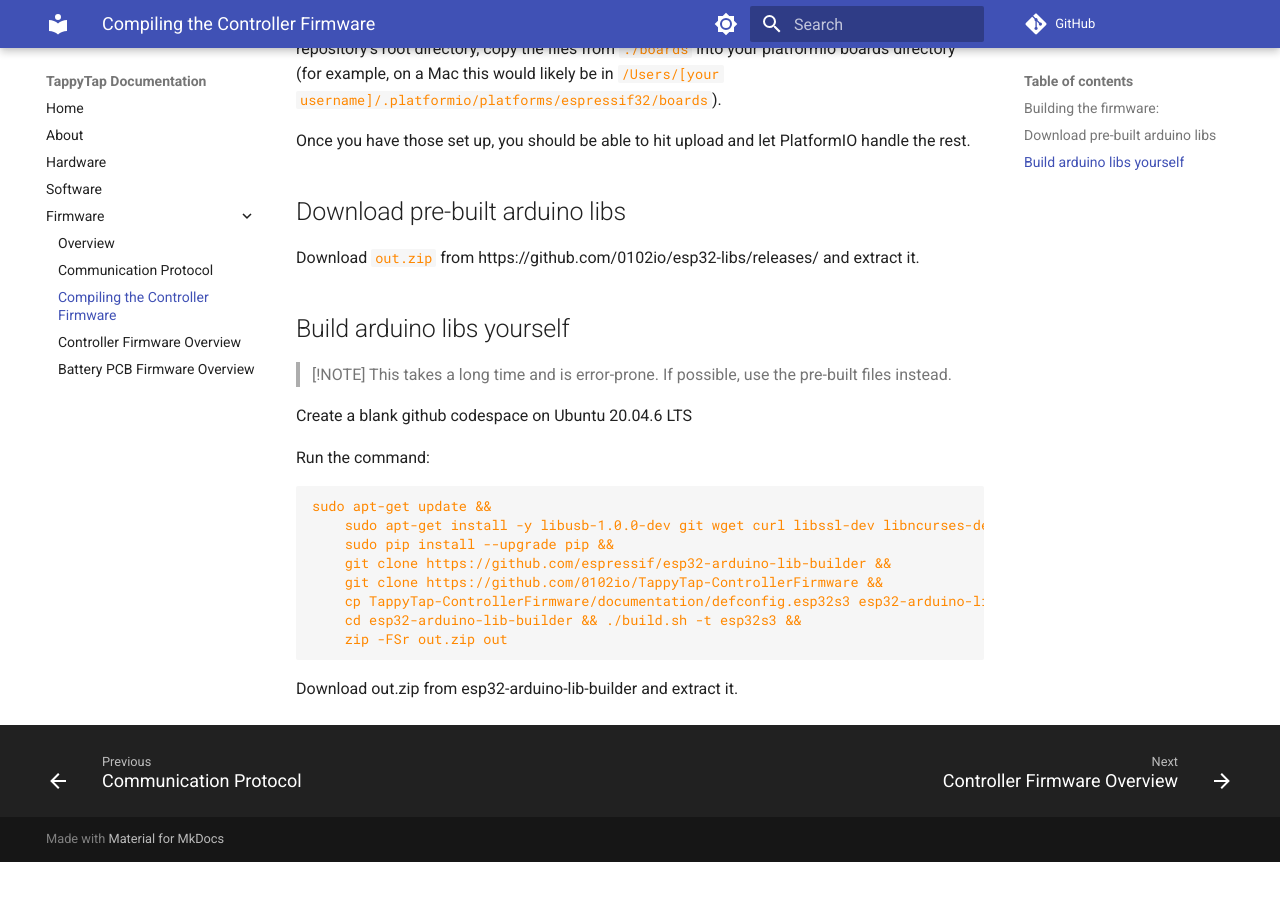
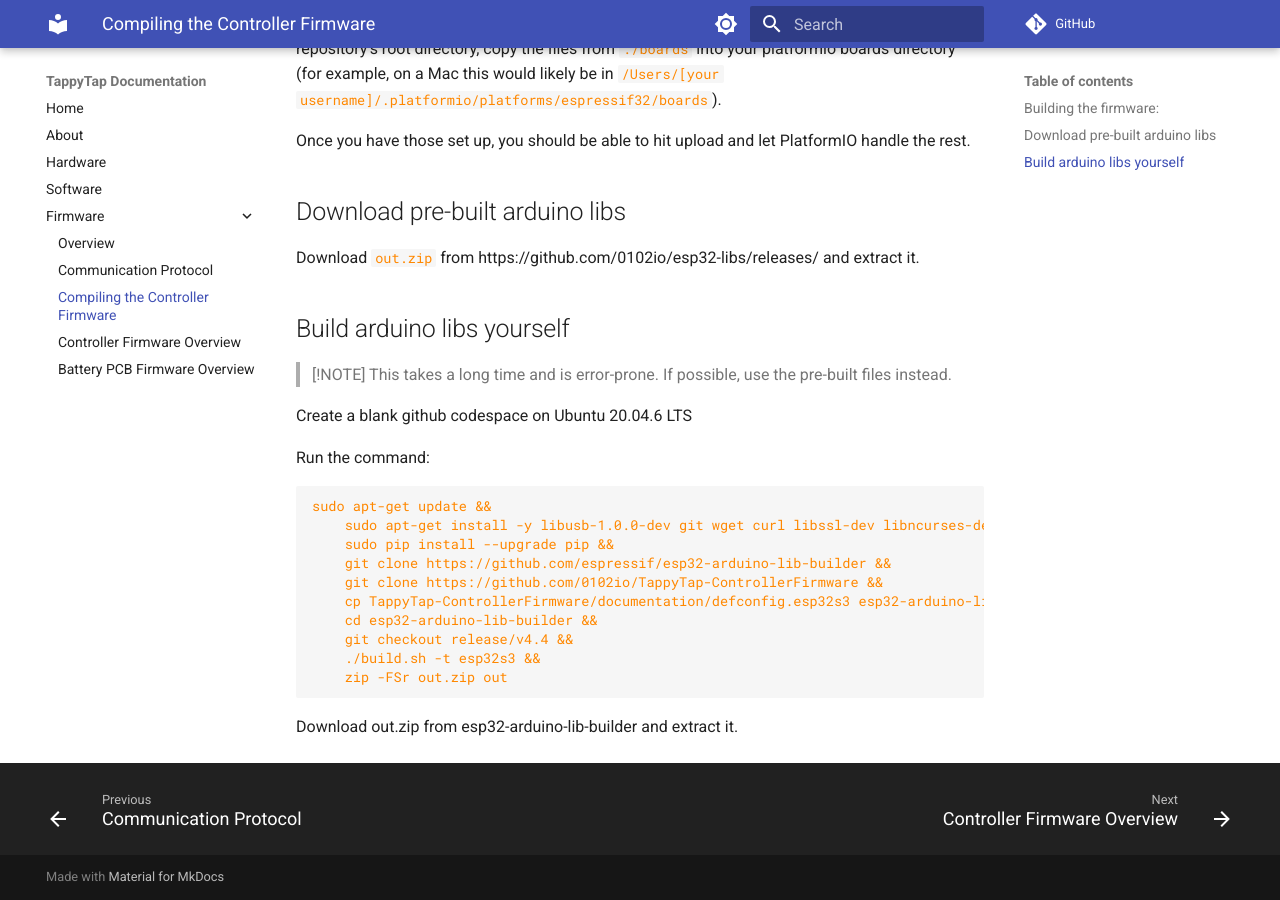
Before and after one commit to 0102io/docs, an MkDocs documentation site: the page built from docs/fwdocs/compiling.md, in a window 1280 px wide and 900 px high, scrolled down 515 px. Built offline with MkDocs 1.6.1 and Material for MkDocs 9.7.7, drawn with Linux system fonts in a browser that asks for light colours; comment, search, counter and statistics services are not loaded; before the commit the page ends 1377 px from its top, so only the background shows below that.

````diff
--- a/docs/fwdocs/compiling.md
+++ b/docs/fwdocs/compiling.md
@@ -32,7 +32,9 @@ sudo apt-get update &&
     git clone https://github.com/espressif/esp32-arduino-lib-builder &&
     git clone https://github.com/0102io/TappyTap-ControllerFirmware &&
     cp TappyTap-ControllerFirmware/documentation/defconfig.esp32s3 esp32-arduino-lib-builder/configs/defconfig.esp32s3 &&
-    cd esp32-arduino-lib-builder && ./build.sh -t esp32s3 &&
+    cd esp32-arduino-lib-builder &&
+    git checkout release/v4.4 &&
+    ./build.sh -t esp32s3 &&
     zip -FSr out.zip out
 ```
 
````
